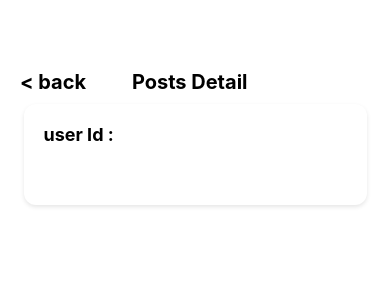
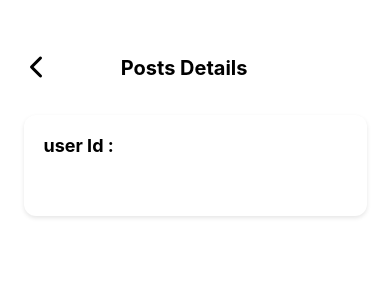
Before and after one commit to shashikumarverma1/login-api-counter, a React Native app: screen /PostDetails in a window 390 px wide. Shown: the top 300 px of the page. Built offline with nearby package versions, Linux system fonts and the light colour scheme.

Commit message:
all feature added

```diff
--- a/component/customInputText.tsx
+++ b/component/customInputText.tsx
@@ -5,15 +5,16 @@ type CustomInputTextPropsType = {
   value: string;
   err?: string;
   isSecure?:boolean;
+  placeHolder:string
 };
 
-export const CustomInputText = ({onChange , value , err , isSecure}:CustomInputTextPropsType) => {
+export const CustomInputText = ({onChange , value , err , isSecure , placeHolder}:CustomInputTextPropsType) => {
 
     return (
         <View>
             <TextInput
                 style={styles.input}
-                placeholder="Enter email..."
+                placeholder={placeHolder}
                 placeholderTextColor="#aaa"
                 value={value}
                 onChangeText={onChange}
--- a/navigation/header.tsx
+++ b/navigation/header.tsx
@@ -21,7 +21,7 @@ const styles = StyleSheet.create({
     container:{
         flexDirection:"row",
         justifyContent:"space-between",
-        width:"55%",
+        width:"65%",
         marginTop:50,
         marginBottom:20
     },
--- a/navigation/homeStack.tsx
+++ b/navigation/homeStack.tsx
@@ -5,12 +5,12 @@ import { Posts } from '../screens/post';
 import { PostDetails } from '../screens/postDetails';
 
 const Stack = createStackNavigator();
-// export type RootStackParamList = {
-//   Dashboard: undefined;
-//   FlightDetailsScreen: { id: string };
-//   FlightListScreen:undefined;
-//   BookNowScreen:undefined
-// };
+export type RootStackParamList = {
+  Home: undefined;
+  Posts: { id: string };
+  PostDetails:undefined;
+  Counter:undefined
+};
 export const HomeStack = () => {
 
     return (
--- /dev/null
+++ b/screens/loadingScreen.tsx
@@ -0,0 +1,26 @@
+import React from 'react';
+import { View, ActivityIndicator, Text, StyleSheet } from 'react-native';
+
+export default function LoadingScreen() {
+  return (
+    <View style={styles.container}>
+      <ActivityIndicator size="large" color="#4F46E5" />
+      <Text style={styles.text}>Loading...</Text>
+    </View>
+  );
+}
+
+const styles = StyleSheet.create({
+  container: {
+    flex: 1,
+    backgroundColor: '#F9FAFB',
+    justifyContent: 'center',
+    alignItems: 'center',
+  },
+  text: {
+    marginTop: 15,
+    fontSize: 18,
+    fontWeight: '600',
+    color: '#4F46E5',
+  },
+});
--- a/screens/loginScreen.tsx
+++ b/screens/loginScreen.tsx
@@ -2,8 +2,15 @@ import { StatusBar } from 'expo-status-bar';
 import { useCallback, useState } from 'react';
 import { StyleSheet, TextInput, View, Text, TouchableOpacity } from 'react-native';
 import { CustomInputText } from '../component/customInputText';
+import { StackNavigationProp } from '@react-navigation/stack';
+import { RootStackParamList } from '../navigation/homeStack';
 
-export default function Login({navigation}) {
+type LoginScreenNavigationProp = StackNavigationProp<RootStackParamList, 'Login'>;
+
+type LoginProps = {
+  navigation: LoginScreenNavigationProp;
+};
+export default function Login({navigation}:LoginProps) {
     const [email, setEmail] = useState<string>("")
     const [password, setPassword] = useState<string>("")
     const [emailErr, setEmailErr] = useState<string>("")
@@ -51,8 +58,8 @@ export default function Login({navigation}) {
             <StatusBar style="auto" />
             <Text style={styles.heading}>Login</Text>
             <View>
-                <CustomInputText onChange={handleEmail} value={email} err={emailErr} />
-                <CustomInputText onChange={handlePassword} value={password} isSecure={true} err={passwordErr} />
+                <CustomInputText onChange={handleEmail} value={email} err={emailErr} placeHolder="Enter your email ...."/>
+                <CustomInputText onChange={handlePassword} value={password} isSecure={true} err={passwordErr} placeHolder="Enter your password..."/>
                 <TouchableOpacity style={styles.buttontContainer} onPress={handleLogin}>
                     <Text style={styles.loginLable}>
                         Login
--- a/screens/post.tsx
+++ b/screens/post.tsx
@@ -1,22 +1,26 @@
 
 
-import React, { useEffect, useState } from "react";
+import React, { FC, useEffect, useState } from "react";
 import { View, Text, StyleSheet, FlatList, TouchableOpacity } from "react-native";
-import Ionicons from "@expo/vector-icons/Ionicons";
+
 import { Header } from "../navigation/header";
+import LoadingScreen from "./loadingScreen";
 
 
 export const Posts = ({navigation}) => {
     const [posts, setPost] = useState<any>([])
+    const [loading , setLoading]=useState(false)
     const GetPosts =  () => {
+        setLoading(true)
         fetch("https://jsonplaceholder.typicode.com/posts").then((result)=>result.json()).then((res)=>{
-            console.log(res)
+
             setPost(res)
+             setLoading(false)
         })
 
     }
     useEffect(() => {
-        // GetPosts()
+        GetPosts()
     }, [])
 
     const renderItem = ({ item }) => (
@@ -26,12 +30,12 @@ export const Posts = ({navigation}) => {
         </TouchableOpacity>
     );
 
-     const goback=()=>{
-    navigation.goBack()
+ if(loading){
+    return <LoadingScreen/>
  }
     return (
         <View style={styles.container}>
-          <Header navigation={navigation} heading={"Post"}/>
+          <Header navigation={navigation} heading={"Post        "}/>
             <FlatList
             style={{paddingBottom:80}}
                 data={posts}
--- a/screens/postDetails.tsx
+++ b/screens/postDetails.tsx
@@ -3,21 +3,16 @@
 import { useRoute } from "@react-navigation/native";
 import { useEffect, useState } from "react";
 import { View, Text, StyleSheet, FlatList, TouchableOpacity } from "react-native";
+import { Header } from "../navigation/header";
 
-export const PostDetails = ({navigation}) => {
+export const PostDetails = ({ navigation }) => {
     const item = useRoute().params
-console.log(item)
+    console.log(item)
     return (
         <View style={styles.container}>
-            <View style={styles.headContainer}>
-                <TouchableOpacity onPress={()=>navigation.goBack()}>
-                    <Text style={styles.back}>{`< back`}</Text>
-                </TouchableOpacity>
-                <Text style={styles.heading}>Posts Detail</Text>
-            </View>
-
+            <Header navigation={navigation} heading={'Posts Details'} />
             <View style={styles.card} >
-                 <Text style={styles.text}>user Id : {item?.userId}</Text>
+                <Text style={styles.text}>user Id : {item?.userId}</Text>
                 <Text style={styles.text}>{item?.title}</Text>
                 <Text style={styles.description}>{item?.body}</Text>
             </View>
@@ -27,12 +22,12 @@ console.log(item)
 
 
 const styles = StyleSheet.create({
-    headContainer:{
-           marginTop: 70,
-        flexDirection:"row",
-        justifyContent:"space-between",
-        width:'65%',
-    alignContent:"center"
+    headContainer: {
+        marginTop: 70,
+        flexDirection: "row",
+        justifyContent: "space-between",
+        width: '65%',
+        alignContent: "center"
     },
     back: {
 
@@ -77,7 +72,7 @@ const styles = StyleSheet.create({
     container: {
         flex: 1,
         backgroundColor: '#fff',
-        paddingHorizontal: 20 ,
+        paddingHorizontal: 20,
 
     },
 
```
